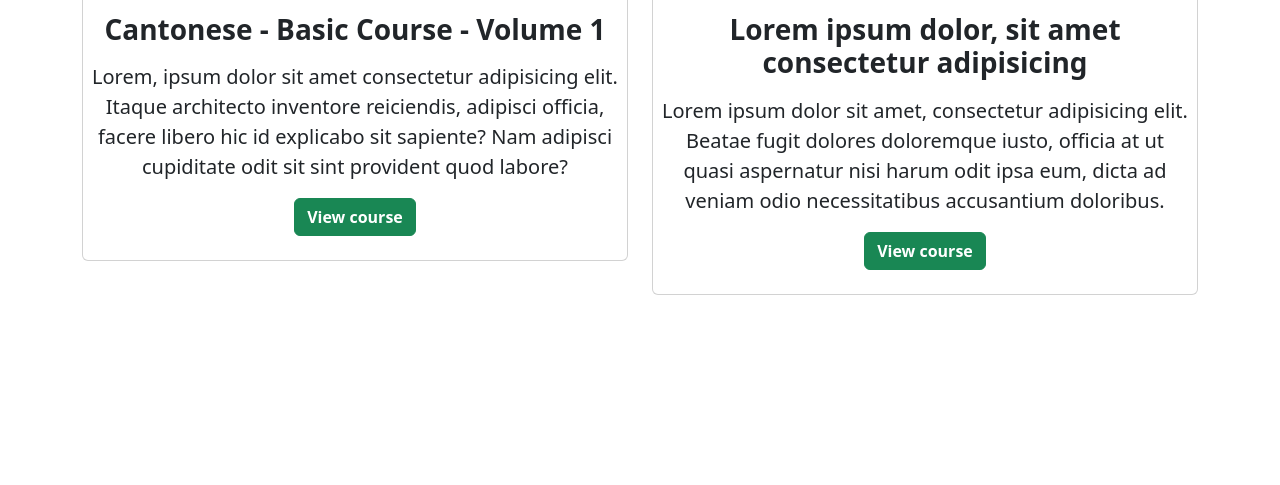
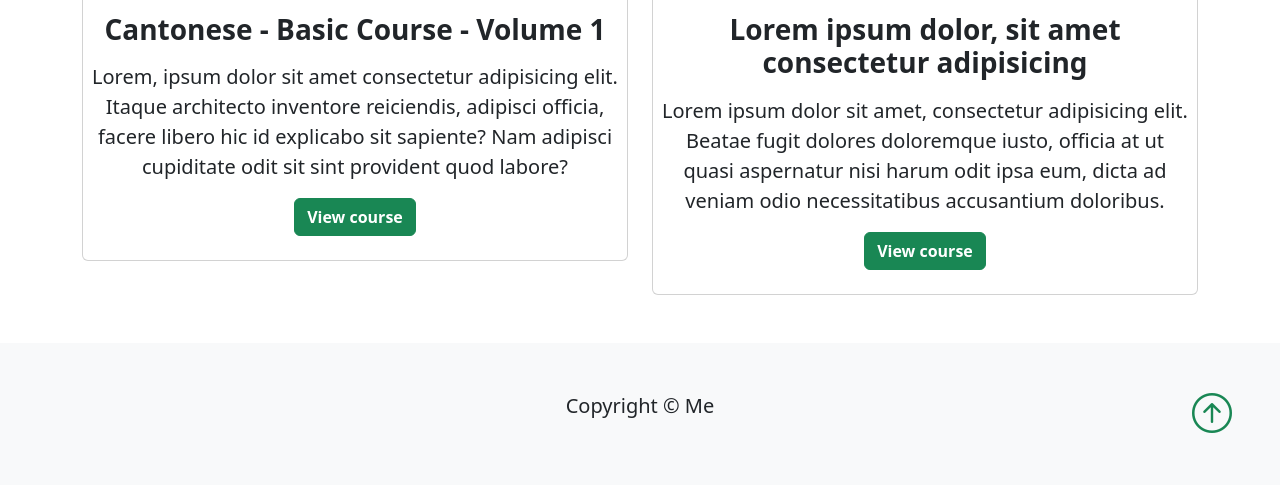
Before and after one commit to safranek2/20221214, a plain HTML site: page index.html in a window 1280 px wide. Shown: the part 1412-1897 px from the top of the page. Before the commit the page ends 1755 px from the top, so only its background shows below. Drawn offline with nearby package versions, Linux system fonts and the light colour scheme.

Commit message:
Add footer
Added footer

```diff
--- a/index.html
+++ b/index.html
@@ -148,6 +148,14 @@
         </div>
     </section>
 
+    <!--FOOTER-->
+    <footer class="p-5 bg-light text-dark text-center position-relative">
+        <div class="container">
+            <p class="lead">Copyright &copy; Me</p>
+            <a href="#" class="position-absolute bottom-0 end-0 p-5"><i
+                    class="bi-arrow-up-circle text-success h1"></i></a>
+        </div>
+    </footer>
 
     <script src="https://cdn.jsdelivr.net/npm/bootstrap@5.2.2/dist/js/bootstrap.bundle.min.js"
         integrity="sha384-OERcA2EqjJCMA+/3y+gxIOqMEjwtxJY7qPCqsdltbNJuaOe923+mo//f6V8Qbsw3"
```
